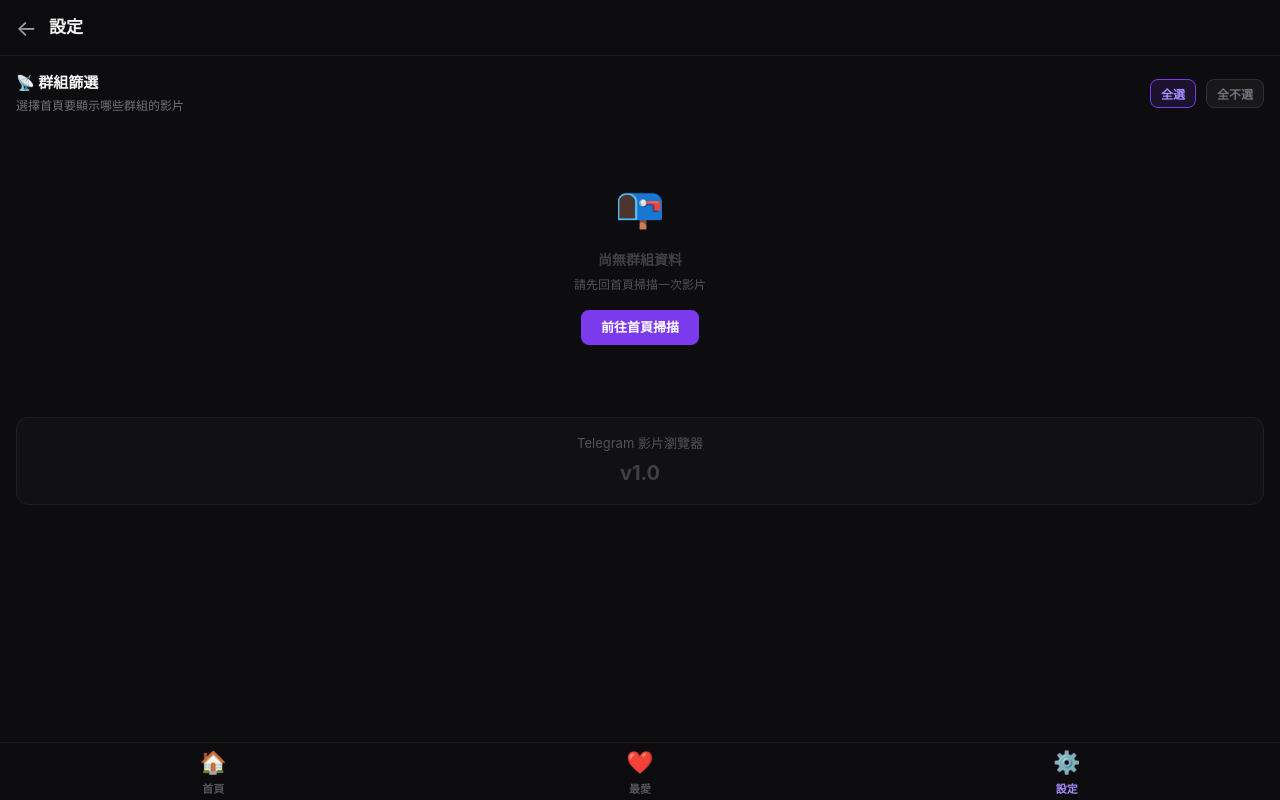
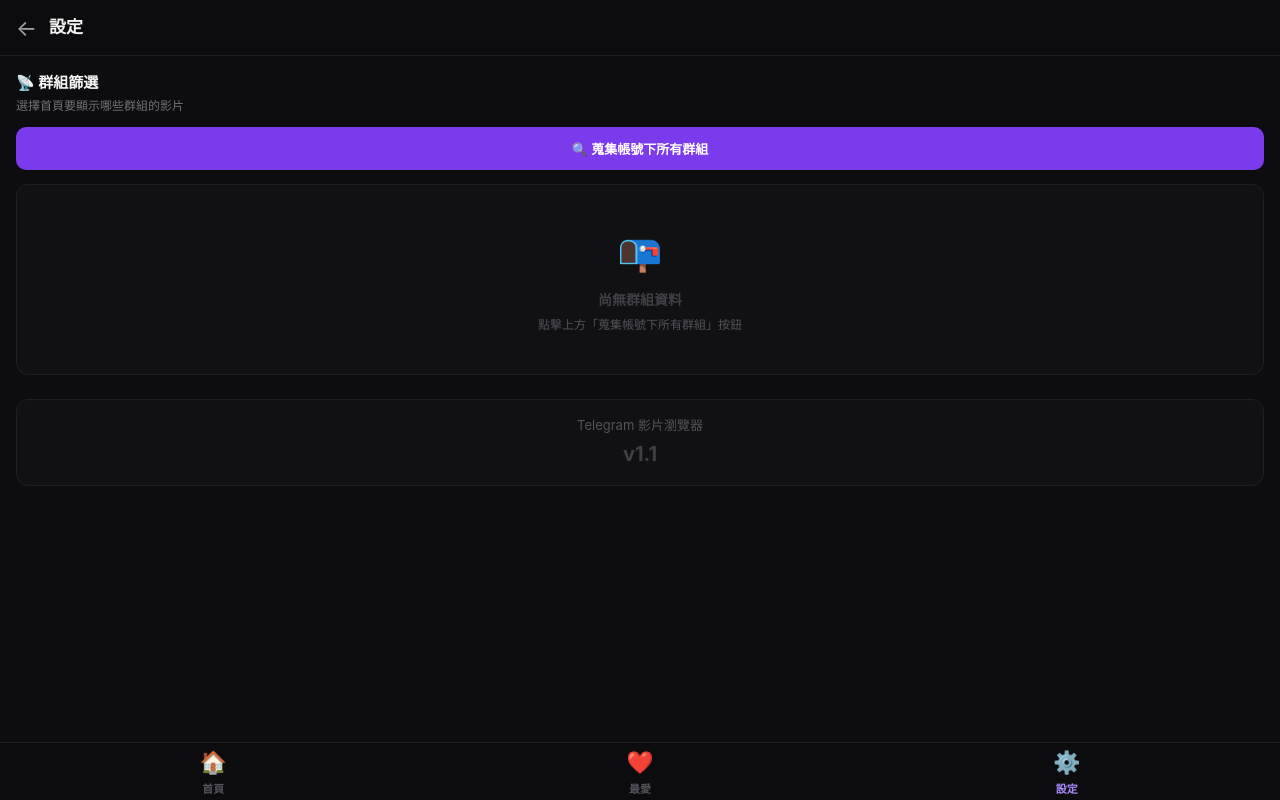
Before and after one commit to air904/telegram-video-browser, a Next.js app: page /settings in a window 1280 px wide. Built offline with nearby package versions, Linux system fonts and the light colour scheme.

Commit message:
feat: scroll-fix, settings page, group filter, v1.0 badge

```diff
--- /dev/null
+++ b/pages/api/groups.js
@@ -0,0 +1,47 @@
+/**
+ * GET /api/groups?accountId=
+ *
+ * 快速蒐集帳號下所有群組與頻道名稱，不掃描影片訊息。
+ * 回傳：{ groups: [{ chatId, chatTitle, chatType, accessHash, count }] }
+ */
+import { getActiveAccount, getTelegramClient } from '../../lib/telegram';
+
+export default async function handler(req, res) {
+  const { accountId } = req.query;
+  const account = getActiveAccount(req, accountId);
+  if (!account) {
+    return res.status(401).json({ error: 'Not authenticated' });
+  }
+
+  try {
+    const client = await getTelegramClient(account);
+
+    // 取得所有對話（最多 500 個）
+    const dialogs = await client.getDialogs({ limit: 500 });
+
+    const groups = [];
+    for (const dialog of dialogs) {
+      // 只保留群組和頻道
+      if (!dialog.isGroup && !dialog.isChannel) continue;
+
+      const entity = dialog.entity;
+      if (!entity) continue;
+
+      const isChannel = entity.className === 'Channel';
+      const chatId = entity.id?.toString() || dialog.id?.toString();
+      if (!chatId) continue;
+
+      groups.push({
+        chatId,
+        chatTitle: dialog.title || entity.title || 'Unknown',
+        chatType: isChannel ? 'channel' : 'chat',
+        accessHash: entity.accessHash?.toString() || '0',
+        count: 0,
+      });
+    }
+
+    return res.json({ groups });
+  } catch (e) {
+    return res.status(500).json({ error: e.message });
+  }
+}
--- a/pages/index.js
+++ b/pages/index.js
@@ -731,7 +731,7 @@ export default function Home() {
       <header style={{ position: 'sticky', top: 0, zIndex: 50, background: 'rgba(13,13,15,0.9)', backdropFilter: 'blur(14px)', borderBottom: '1px solid #1f1f23', padding: '0 16px', display: 'flex', alignItems: 'center', gap: 12, height: 58 }}>
         <div style={{ display: 'flex', flexDirection: 'column', alignItems: 'center', flexShrink: 0 }}>
           <span style={{ fontSize: 22, lineHeight: 1 }}>📺</span>
-          <span style={{ fontSize: 9, color: '#52525b', letterSpacing: '0.02em' }}>v1.0</span>
+          <span style={{ fontSize: 9, color: '#52525b', letterSpacing: '0.02em' }}>v1.1</span>
         </div>
 
         {/* Search */}
--- a/pages/settings.js
+++ b/pages/settings.js
@@ -5,7 +5,7 @@
 import { useState, useEffect, useRef } from 'react';
 import Head from 'next/head';
 import Link from 'next/link';
-import { getKnownGroups, getSelectedGroupIds, saveSelectedGroupIds } from '../lib/storage';
+import { getKnownGroups, saveKnownGroups, getSelectedGroupIds, saveSelectedGroupIds } from '../lib/storage';
 
 function NavBar({ active }) {
   const items = [
@@ -25,10 +25,20 @@ function NavBar({ active }) {
   );
 }
 
+function Spinner({ size = 16 }) {
+  return (
+    <svg width={size} height={size} viewBox="0 0 24 24" style={{ animation: 'spin 0.8s linear infinite', flexShrink: 0 }}>
+      <circle cx="12" cy="12" r="10" fill="none" stroke="currentColor" strokeWidth="3" strokeDasharray="31.4" strokeDashoffset="10" strokeLinecap="round" />
+    </svg>
+  );
+}
+
 export default function SettingsPage() {
   const [groups, setGroups] = useState([]);
   const [selectedIds, setSelectedIds] = useState(null); // null = 全部
   const [saved, setSaved] = useState(false);
+  const [collecting, setCollecting] = useState(false);
+  const [collectError, setCollectError] = useState('');
   const savedTimer = useRef(null);
 
   useEffect(() => {
@@ -43,19 +53,43 @@ export default function SettingsPage() {
     savedTimer.current = setTimeout(() => setSaved(false), 1500);
   }
 
+  // 蒐集帳號下所有群組
+  async function collectGroups() {
+    setCollecting(true);
+    setCollectError('');
+    try {
+      const res = await fetch('/api/groups', { credentials: 'same-origin' });
+      const data = await res.json();
+      if (!res.ok) throw new Error(data.error || `HTTP ${res.status}`);
+
+      // 合併現有 count 資料（保留已知影片數量）
+      const existingMap = new Map(groups.map(g => [g.chatId, g]));
+      const merged = data.groups.map(g => ({
+        ...g,
+        count: existingMap.get(g.chatId)?.count ?? 0,
+      }));
+
+      // 依影片數量排序，沒有資料的依名稱排序
+      merged.sort((a, b) => b.count - a.count || a.chatTitle.localeCompare(b.chatTitle, 'zh-TW'));
+
+      saveKnownGroups(merged);
+      setGroups(merged);
+      flashSaved();
+    } catch (e) {
+      setCollectError(e.message || '蒐集失敗');
+    }
+    setCollecting(false);
+  }
+
   function toggle(chatId) {
     let next;
     if (selectedIds === null) {
-      // 目前全選 → 取消這個群組
       next = groups.map(g => g.chatId).filter(id => id !== chatId);
     } else if (selectedIds.includes(chatId)) {
-      // 取消選取
       next = selectedIds.filter(id => id !== chatId);
-      if (next.length === 0) next = []; // 允許全不選
     } else {
-      // 選取
       next = [...selectedIds, chatId];
-      if (next.length === groups.length) next = null; // 全選 → 回 null
+      if (next.length === groups.length) next = null;
     }
     setSelectedIds(next);
     saveSelectedGroupIds(next);
@@ -92,6 +126,7 @@ export default function SettingsPage() {
         ::-webkit-scrollbar { width: 5px; }
         ::-webkit-scrollbar-thumb { background: #2e2e35; border-radius: 3px; }
         @keyframes fadeIn { from { opacity:0; transform:translateY(4px); } to { opacity:1; transform:none; } }
+        @keyframes spin { to { transform: rotate(360deg); } }
         .row { animation: fadeIn 0.18s ease both; }
       `}</style>
 
@@ -106,7 +141,9 @@ export default function SettingsPage() {
 
         {/* Section: Group Filter */}
         <div style={{ marginBottom: 24 }}>
-          <div style={{ display: 'flex', alignItems: 'center', gap: 10, marginBottom: 14 }}>
+
+          {/* Section title row */}
+          <div style={{ display: 'flex', alignItems: 'flex-start', gap: 10, marginBottom: 12 }}>
             <div style={{ flex: 1 }}>
               <h2 style={{ fontSize: 15, fontWeight: 700 }}>📡 群組篩選</h2>
               <p style={{ fontSize: 12, color: '#71717a', marginTop: 2 }}>
@@ -114,24 +151,57 @@ export default function SettingsPage() {
                 {groups.length > 0 && ` · 已選 ${selectedCount} / ${groups.length} 個`}
               </p>
             </div>
+          </div>
+
+          {/* Collect button */}
+          <button
+            onClick={collectGroups}
+            disabled={collecting}
+            style={{
+              width: '100%', marginBottom: 14,
+              display: 'flex', alignItems: 'center', justifyContent: 'center', gap: 8,
+              padding: '11px 16px', borderRadius: 10, fontSize: 13, fontWeight: 600,
+              background: collecting ? '#1f1f23' : '#7c3aed',
+              color: collecting ? '#71717a' : '#fff',
+              border: collecting ? '1px solid #2e2e35' : '1px solid transparent',
+              cursor: collecting ? 'not-allowed' : 'pointer',
+              transition: 'all 0.15s',
+            }}
+          >
+            {collecting ? (
+              <><Spinner size={14} /> 蒐集中，請稍候…</>
+            ) : (
+              <>🔍 蒐集帳號下所有群組</>
+            )}
+          </button>
+
+          {/* Error message */}
+          {collectError && (
+            <div style={{ background: '#ef444422', border: '1px solid #ef444455', borderRadius: 8, padding: '10px 14px', color: '#fca5a5', fontSize: 12, marginBottom: 12 }}>
+              ⚠️ {collectError}
+            </div>
+          )}
+
+          {/* Select all / deselect all */}
+          {groups.length > 0 && (
+            <div style={{ display: 'flex', gap: 8, marginBottom: 12 }}>
               <button
                 onClick={selectAll}
-              style={{ padding: '5px 10px', borderRadius: 8, fontSize: 12, fontWeight: 600, background: selectedIds === null ? '#7c3aed22' : '#18181b', color: selectedIds === null ? '#a78bfa' : '#71717a', border: `1px solid ${selectedIds === null ? '#7c3aed' : '#2e2e35'}`, cursor: 'pointer', transition: 'all 0.15s' }}
+                style={{ flex: 1, padding: '7px 10px', borderRadius: 8, fontSize: 12, fontWeight: 600, background: selectedIds === null ? '#7c3aed22' : '#18181b', color: selectedIds === null ? '#a78bfa' : '#71717a', border: `1px solid ${selectedIds === null ? '#7c3aed' : '#2e2e35'}`, cursor: 'pointer', transition: 'all 0.15s' }}
               >全選</button>
               <button
                 onClick={deselectAll}
-              style={{ padding: '5px 10px', borderRadius: 8, fontSize: 12, fontWeight: 600, background: '#18181b', color: '#71717a', border: '1px solid #2e2e35', cursor: 'pointer' }}
+                style={{ flex: 1, padding: '7px 10px', borderRadius: 8, fontSize: 12, fontWeight: 600, background: '#18181b', color: '#71717a', border: '1px solid #2e2e35', cursor: 'pointer' }}
               >全不選</button>
             </div>
+          )}
 
+          {/* Group list */}
           {groups.length === 0 ? (
-            <div style={{ textAlign: 'center', padding: '48px 20px', color: '#52525b' }}>
-              <div style={{ fontSize: 40, marginBottom: 12 }}>📭</div>
+            <div style={{ textAlign: 'center', padding: '40px 20px', color: '#52525b', background: '#111113', borderRadius: 12, border: '1px solid #1f1f23' }}>
+              <div style={{ fontSize: 36, marginBottom: 10 }}>📭</div>
               <p style={{ fontSize: 14, fontWeight: 600, color: '#3f3f46' }}>尚無群組資料</p>
-              <p style={{ fontSize: 12, marginTop: 6 }}>請先回首頁掃描一次影片</p>
-              <Link href="/" style={{ display: 'inline-block', marginTop: 16, padding: '8px 20px', background: '#7c3aed', color: '#fff', borderRadius: 8, fontSize: 13, fontWeight: 600, textDecoration: 'none' }}>
-                前往首頁掃描
-              </Link>
+              <p style={{ fontSize: 12, marginTop: 6 }}>點擊上方「蒐集帳號下所有群組」按鈕</p>
             </div>
           ) : (
             <div style={{ borderRadius: 12, overflow: 'hidden', border: '1px solid #1f1f23' }}>
@@ -143,7 +213,7 @@ export default function SettingsPage() {
                     className="row"
                     onClick={() => toggle(g.chatId)}
                     style={{
-                      animationDelay: `${i * 0.02}s`,
+                      animationDelay: `${i * 0.015}s`,
                       display: 'flex', alignItems: 'center', gap: 14,
                       padding: '13px 16px',
                       background: checked ? '#1a1a1f' : '#111113',
@@ -168,12 +238,17 @@ export default function SettingsPage() {
                       <p style={{ fontWeight: 600, fontSize: 14, color: checked ? '#f4f4f5' : '#71717a', overflow: 'hidden', textOverflow: 'ellipsis', whiteSpace: 'nowrap', transition: 'color 0.15s' }}>
                         {g.chatTitle || g.chatId}
                       </p>
+                      <p style={{ fontSize: 11, color: '#3f3f46', marginTop: 2 }}>
+                        {g.chatType === 'channel' ? '頻道' : '群組'}
+                      </p>
                     </div>
 
                     {/* Video count */}
+                    {g.count > 0 && (
                       <span style={{ fontSize: 12, color: '#52525b', flexShrink: 0 }}>
                         {g.count} 支
                       </span>
+                    )}
                   </div>
                 );
               })}
@@ -184,7 +259,7 @@ export default function SettingsPage() {
         {/* Section: About */}
         <div style={{ borderRadius: 12, background: '#111113', border: '1px solid #1f1f23', padding: '16px', textAlign: 'center' }}>
           <p style={{ fontSize: 13, color: '#52525b' }}>Telegram 影片瀏覽器</p>
-          <p style={{ fontSize: 20, fontWeight: 700, color: '#3f3f46', marginTop: 4 }}>v1.0</p>
+          <p style={{ fontSize: 20, fontWeight: 700, color: '#3f3f46', marginTop: 4 }}>v1.1</p>
         </div>
       </main>
 
```
Also changed, not shown: vercel.json. Lines whose indentation alone changed are shown as unchanged.
